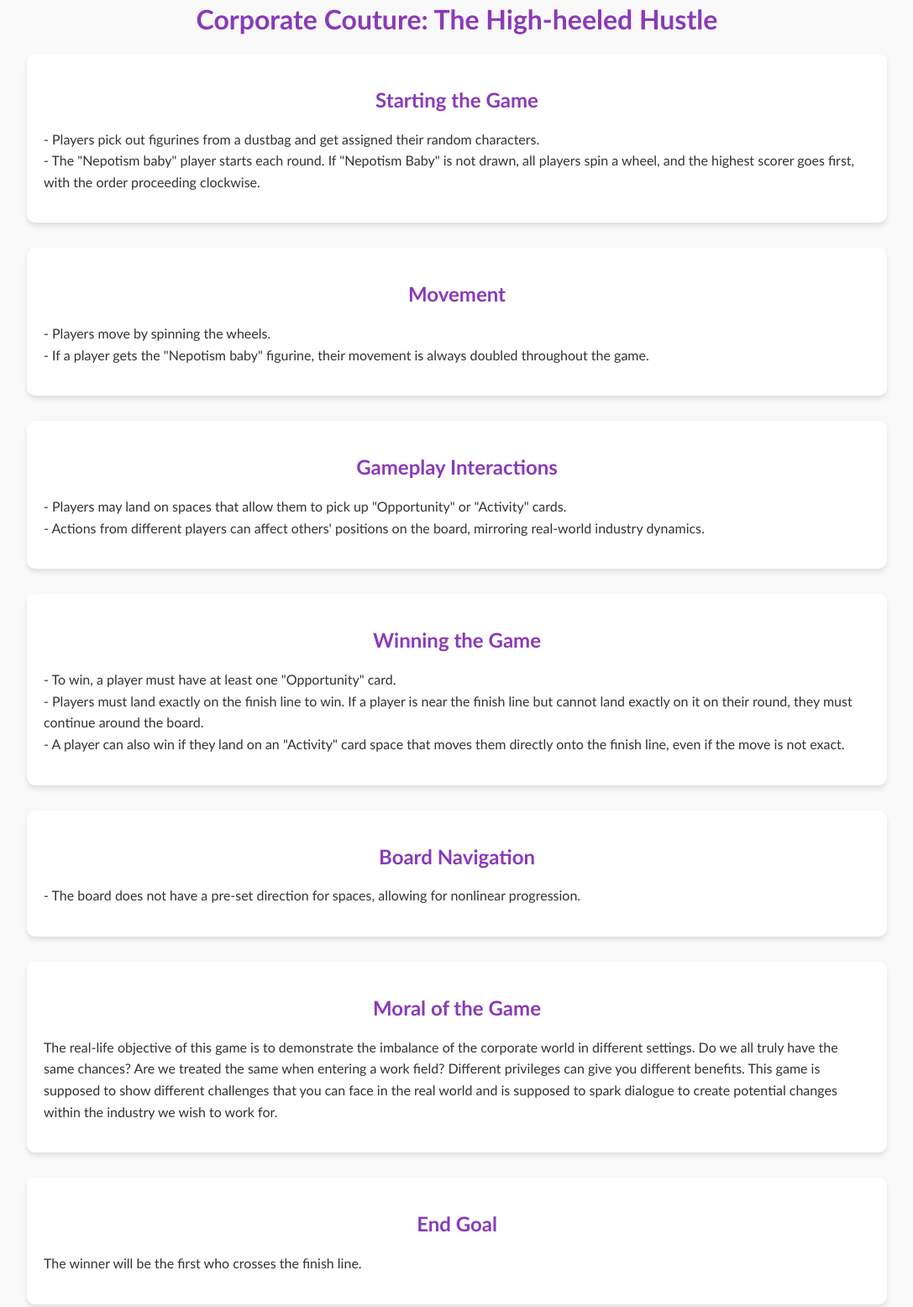
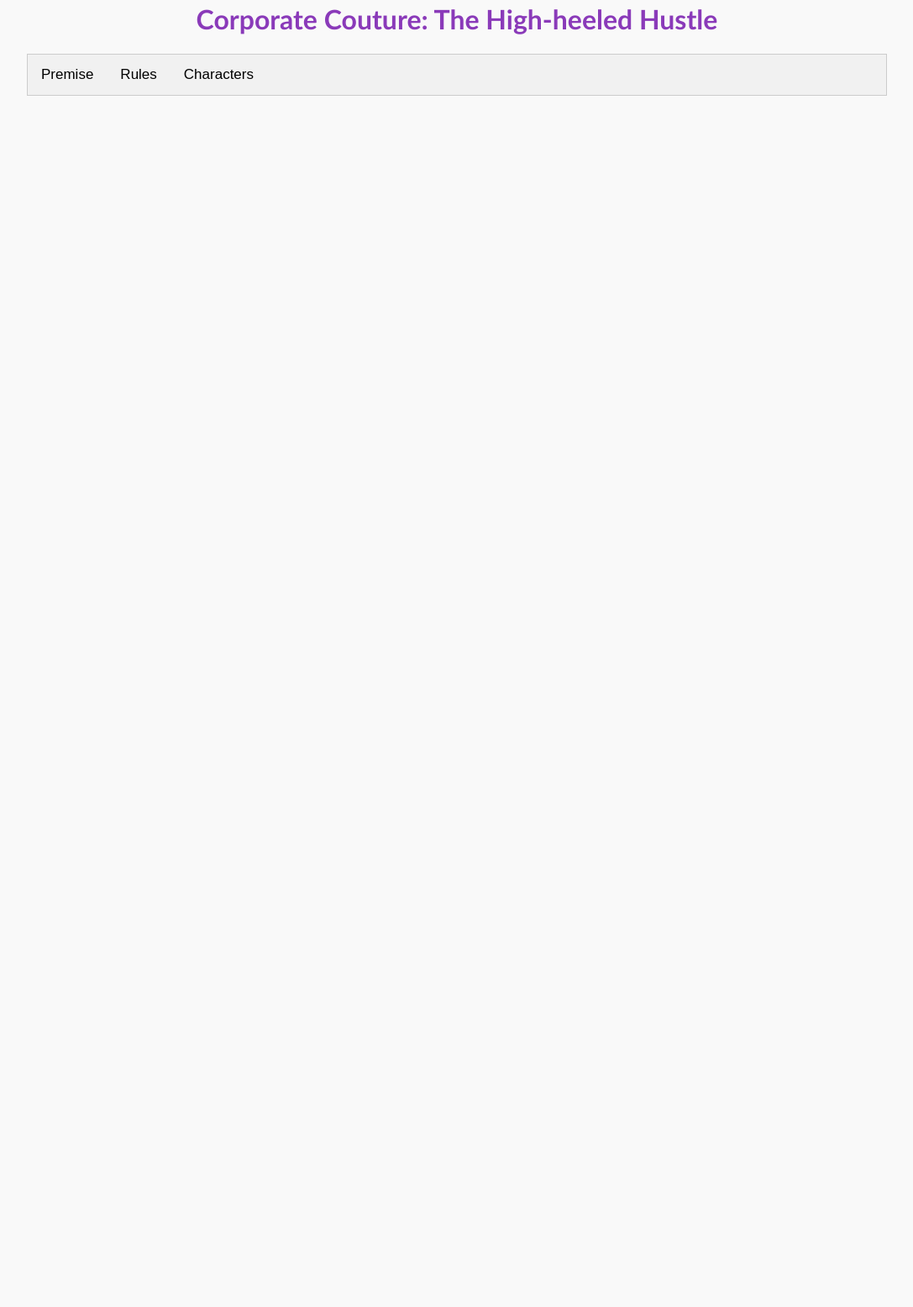
Before and after one commit to manuelmacedo02/corporate-couture-rules, a plain HTML site: page index.html in a window 1280 px wide. Shown: the part 38-1594 px from the top of the page at 84% size, without its empty margins (96-1183 px from the left). After the commit the page ends 800 px from the top, so only its background shows below. Drawn offline with Linux system fonts and the light colour scheme.

Commit message:
Update index.html

```diff
--- a/index.html
+++ b/index.html
@@ -31,6 +31,33 @@
             border-radius: 10px;
             box-shadow: 0 4px 6px rgba(0,0,0,0.1);
         }
+        .tab {
+            overflow: hidden;
+            border: 1px solid #ccc;
+            background-color: #f1f1f1;
+        }
+        .tab button {
+            background-color: inherit;
+            float: left;
+            border: none;
+            outline: none;
+            cursor: pointer;
+            padding: 14px 16px;
+            transition: 0.3s;
+            font-size: 17px;
+        }
+        .tab button:hover {
+            background-color: #ddd;
+        }
+        .tab button.active {
+            background-color: #ccc;
+        }
+        .tabcontent {
+            display: none;
+            padding: 6px 12px;
+            border: 1px solid #ccc;
+            border-top: none;
+        }
         .image-container {
             text-align: center;
         }
@@ -40,70 +67,62 @@
             margin: 10px 0;
         }
     </style>
+    <script>
+        function openTab(evt, tabName) {
+            var i, tabcontent, tablinks;
+            tabcontent = document.getElementsByClassName("tabcontent");
+            for (i = 0; i < tabcontent.length; i++) {
+                tabcontent[i].style.display = "none";
+            }
+            tablinks = document.getElementsByClassName("tablinks");
+            for (i = 0; i < tablinks.length; i++) {
+                tablinks[i].className = tablinks[i].className.replace(" active", "");
+            }
+            document.getElementById(tabName).style.display = "block";
+            evt.currentTarget.className += " active";
+        }
+    </script>
 </head>
 <body>
     <div class="container">
         <h1>Corporate Couture: The High-heeled Hustle</h1>
 
-        <div class="section">
-            <h2>Starting the Game</h2>
-            <p>
-                - Players pick out figurines from a dustbag and get assigned their random characters.<br>
-                - The "Nepotism baby" player starts each round. If "Nepotism Baby" is not drawn, all players spin a wheel, and the highest scorer goes first, with the order proceeding clockwise.
-            </p>
+        <div class="tab">
+            <button class="tablinks" onclick="openTab(event, 'Premise')">Premise</button>
+            <button class="tablinks" onclick="openTab(event, 'Rules')">Rules</button>
+            <button class="tablinks" onclick="openTab(event, 'Characters')">Characters</button>
         </div>
 
+        <div id="Premise" class="tabcontent">
             <div class="section">
-            <h2>Movement</h2>
-            <p>
-                - Players move by spinning the wheels.<br>
-                - If a player gets the "Nepotism baby" figurine, their movement is always doubled throughout the game.
-            </p>
+                <h2>Premise of the Game</h2>
+                <p>Young interns enter the workplace for the first time, encountering problems, challenges, opportunities, benefits, and navigating the circumstances they are put in.</p>
+                <p>The game can be adapted to suit any of the end goals (e.g., celebrity stylist's assistant).</p>
+            </div>
         </div>
 
+        <div id="Rules" class="tabcontent">
             <div class="section">
-            <h2>Gameplay Interactions</h2>
-            <p>
-                - Players may land on spaces that allow them to pick up "Opportunity" or "Activity" cards.<br>
-                - Actions from different players can affect others' positions on the board, mirroring real-world industry dynamics.
-            </p>
+                <h2>Objective</h2>
+                <p>The objective of Corporate Couture is to be the first player to reach the "Job Offer" space at the end of the board, symbolizing successful job attainment, based on a degree of luck, but also using your knowledge to take advantage of opportunity card boosters.</p>
             </div>
-
+            <div class="section">
+                <h2>Setup</h2>
+                <p>Each player draws a character figurine, each with pre-set personalities and life situations that may dictate how their wheel moves count.</p>
+                <p>Set up the game board, which is laid out with spaces leading from "Start" to "Job Offer."</p>
+                <p>Shuffle and place the Activity Cards and Opportunity Cards in designated piles on the board.</p>
+            </div>
+            <div class="section">
+                <h2>Game Play</h2>
+                <p>Players take turns spinning the wheel to move forward on the board. The number may multiply depending on who the character is.</p>
+                <p>If a player lands on an Activity Space, they draw an Activity Card which could either advance or set them back based on realistic work-related scenarios; these cards can affect other players' game status as well.</p>
+                <p>Landing on an Opportunity Space allows players to answer the question written on it. This question is read by another player. Answering correctly lets the player move up two additional spaces.</p>
+            </div>
             <div class="section">
                 <h2>Winning the Game</h2>
-            <p>
-                - To win, a player must have at least one "Opportunity" card.<br>
-                - Players must land exactly on the finish line to win. If a player is near the finish line but cannot land exactly on it on their round, they must continue around the board.<br>
-                - A player can also win if they land on an "Activity" card space that moves them directly onto the finish line, even if the move is not exact.
-            </p>
+                <p>The first player to land on the "Job Offer" space wins the game.</p>
             </div>
-
             <div class="section">
-            <h2>Board Navigation</h2>
-            <p>
-                - The board does not have a pre-set direction for spaces, allowing for nonlinear progression.
-            </p>
-        </div>
-
-        <div class="section">
-            <h2>Moral of the Game</h2>
-            <p>
-                The real-life objective of this game is to demonstrate the imbalance of the corporate world in different settings. Do we all truly have the same chances? Are we treated the same when entering a work field? Different privileges can give you different benefits. This game is supposed to show different challenges that you can face in the real world and is supposed to spark dialogue to create potential changes within the industry we wish to work for.
-            </p>
-        </div>
-
-        <div class="section">
-            <h2>End Goal</h2>
-            <p>
-                The winner will be the first who crosses the finish line.
-            </p>
-        </div>
-
-        <div class="image-container">
-            <img src="https://www.example.com/fashion-game-board.jpg" alt="Game Board">
-            <img src="https://www.example.com/fashion-game-cards.jpg" alt="Game Cards">
-            <img src="https://www.example.com/fashion-figures.jpg" alt="Game Figures">
-        </div>
-    </div>
-</body>
-</html>
+                <h2>How the Game Works</h2>
+                <ul>
+                    <li><strong>Starting the Game:</strong> Players pick out figurines to
```
Lines whose indentation alone changed are shown as unchanged.
